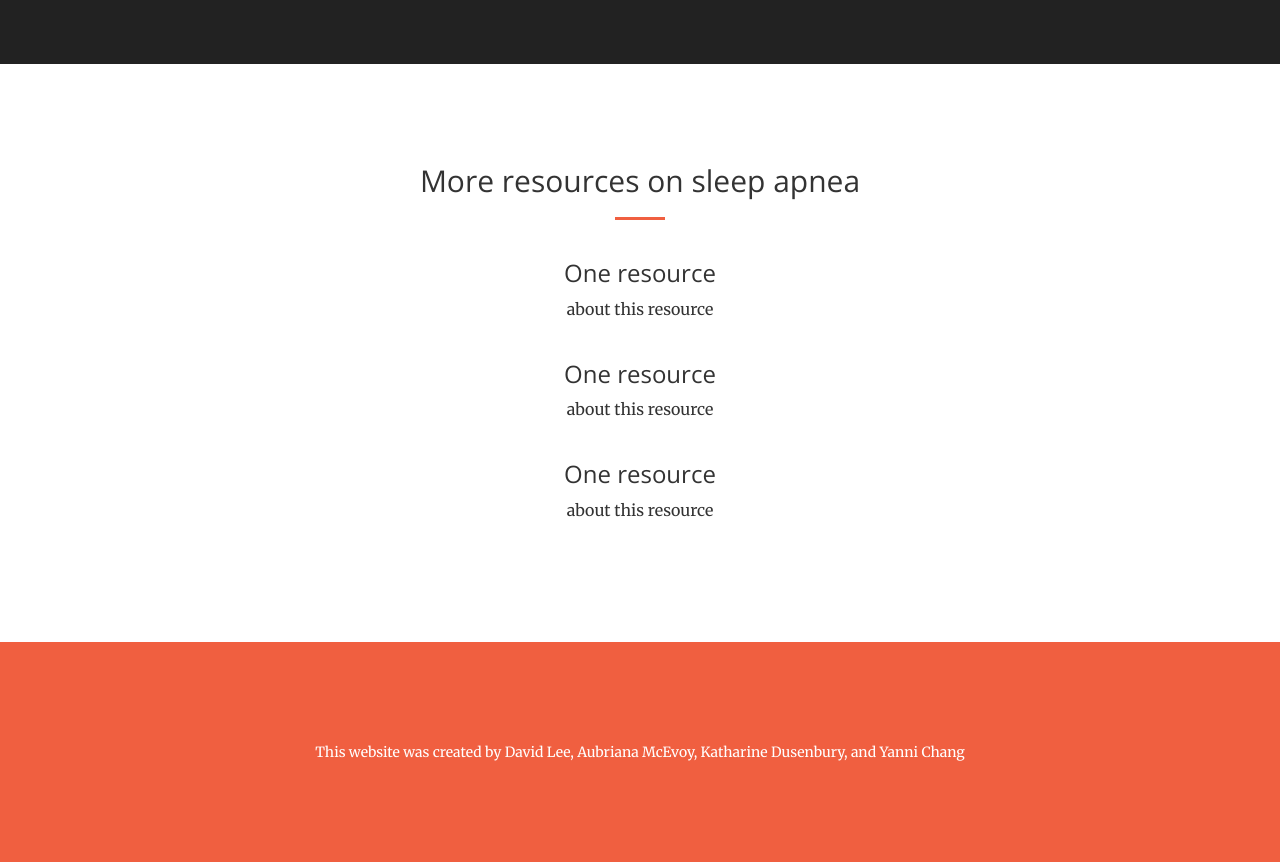
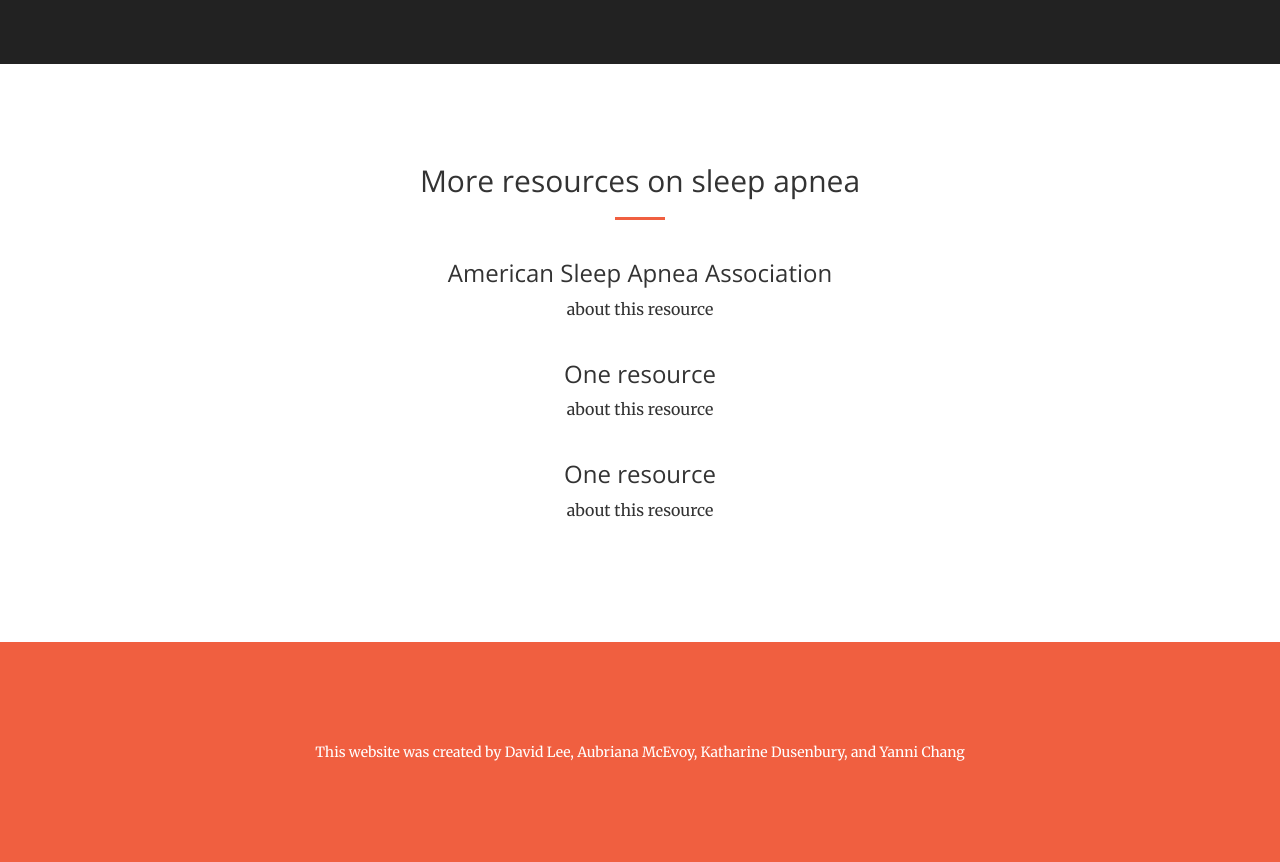
Before and after one commit to dlee315/dlee315.github.io, a website: page index.html in a window 1280 px wide. Shown: the part 4748-5610 px from the top of the page. Drawn offline with nearby package versions, Linux system fonts and the light colour scheme.

Commit message:
Update index.html
Adding Resources

```diff
--- a/index.html
+++ b/index.html
@@ -359,7 +359,7 @@
           <div class="row">
             <div class="col-lg-6 col-lg-offset-3 col-md-6 col-md-offset-3 text-center">
               <h3>
-                One resource
+                American Sleep Apnea Association
               </h3>
               <p>
                 about this resource
```
